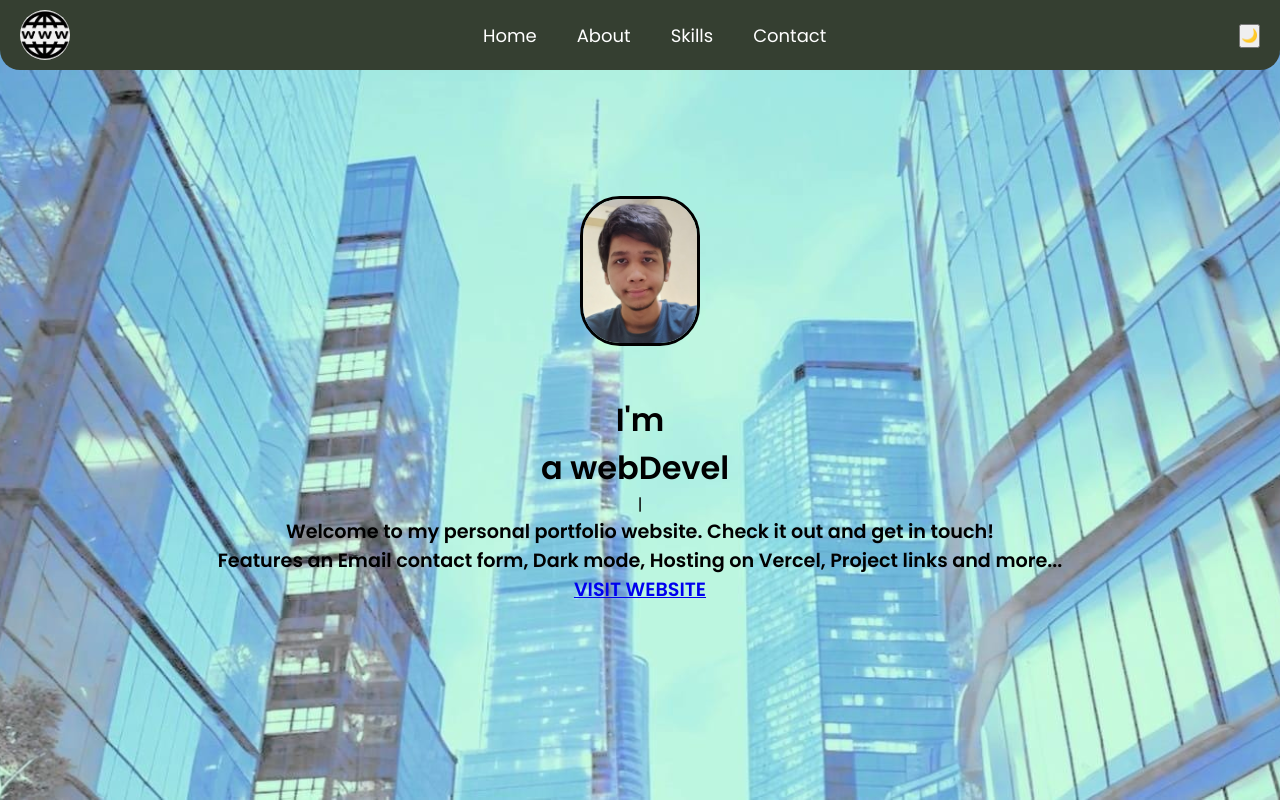
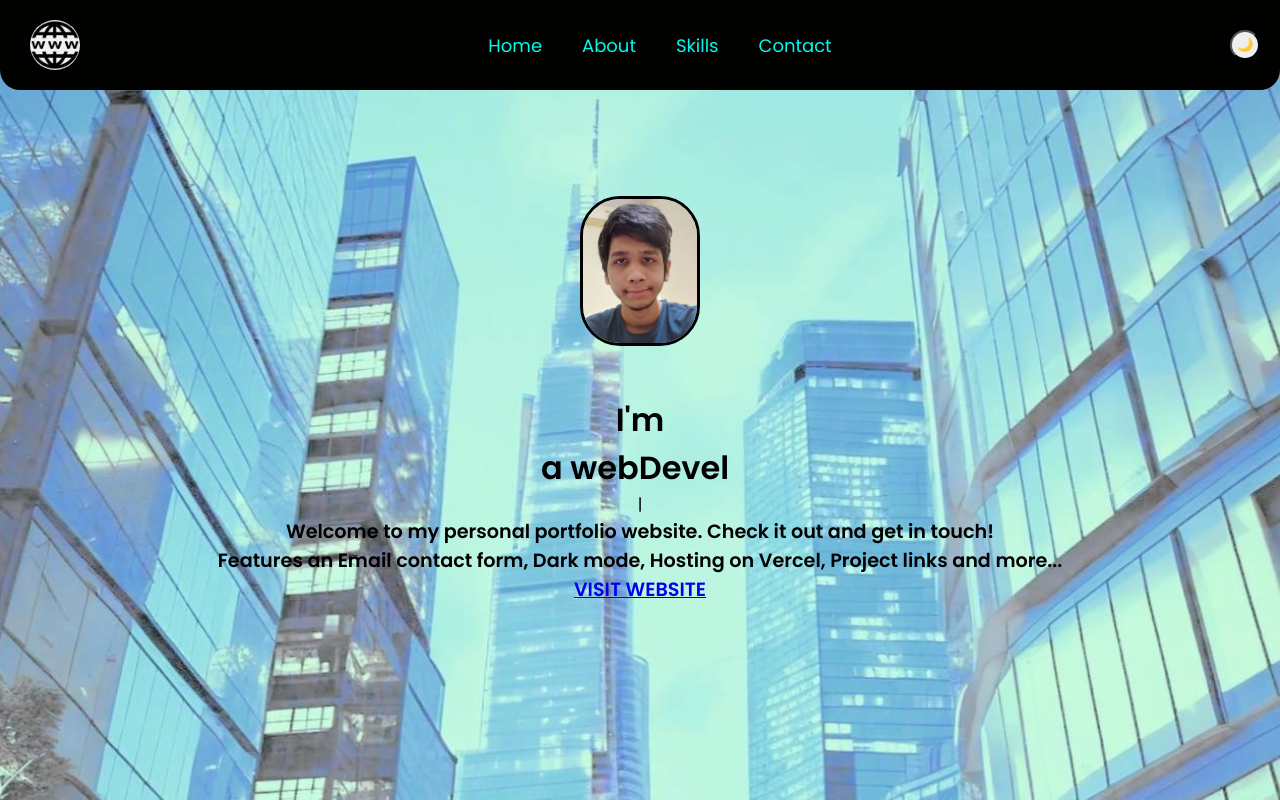
Before and after one commit to sanjitram/personal_portfolio, a React (Create React App) app: page / in a window 1280 px wide. Shown: the top 800 px of the page. Built offline with nearby package versions, Linux system fonts and the light colour scheme.

Commit message:
Update Navbar.css

```diff
--- a/src/components/navbar/Navbar.css
+++ b/src/components/navbar/Navbar.css
@@ -1,17 +1,23 @@
-/* Reset styles */
 * {
     margin: 0;
     padding: 0;
     box-sizing: border-box;
+
 }
 
-/* Navbar Styles */
+
+body {
+    background-image: url('../../../public/s.jpg');
+    background-size: cover;
+    background-position: center;
+}
+
 .navbar {
     display: flex;
     align-items: center;
     justify-content: space-between;
     padding: 10px 20px;
-    background-color: #353f31;
+    background-color: #010200;
     color: white;
     position: fixed;
     width: 100%;
@@ -23,6 +29,7 @@
     width: 50px;
     height: 50px;
     border-radius: 25px;
+    margin: 10px;
 }
 
 #toggle {
@@ -33,7 +40,7 @@
     cursor: pointer;
     padding: 10px;
     display: none;
-
+    border-radius: 80px;
 }
 
 .navlinks {
@@ -42,14 +49,25 @@
 }
 
 .navlinks a {
-    color: white;
+    color: rgb(4, 249, 236);
     text-decoration: none;
     font-size: 18px;
+    transition: color 0.3s ease;
 }
 
-/* Dark Mode Styles */
+.navlinks a:hover {
+    color: #ffcc00;
+}
+
+.navlinks a:active {
+    color: #ff4800;
+}
+
+
 body.dark-mode {
-    background-color: #121212;
+    background-image: url('../../../public/dark.jpg');
+    background-size: cover;
+    background-position: center;
     color: #ffffff;
 }
 
@@ -59,11 +77,16 @@ body.dark-mode .navbar {
 }
 
 body.dark-mode .navlinks a {
-    color: #ffffff;
+    color: #0aecf4;
 }
 
+body.dark-mode .navlinks a:hover {
+    color: #ffcc00;
+}
 
-
+body.dark-mode .navlinks a:active {
+    color: #ff5e00;
+}
 
 body.dark-mode #toggle {
     color: white;
@@ -79,7 +102,17 @@ body.dark-mode .services {
     color: #ffffff;
 }
 
-
+.dark-mode-toggle {
+    border-radius: 25px;
+    height: 30px;
+    width: 30px;
+}
+.dark-mode-toggle:hover {
+    border-radius: 25px;
+    height: 30px;
+    width: 30px;
+    cursor: pointer;
+}
 @media (max-width: 768px) {
     .navlinks {
         position: fixed;
```
